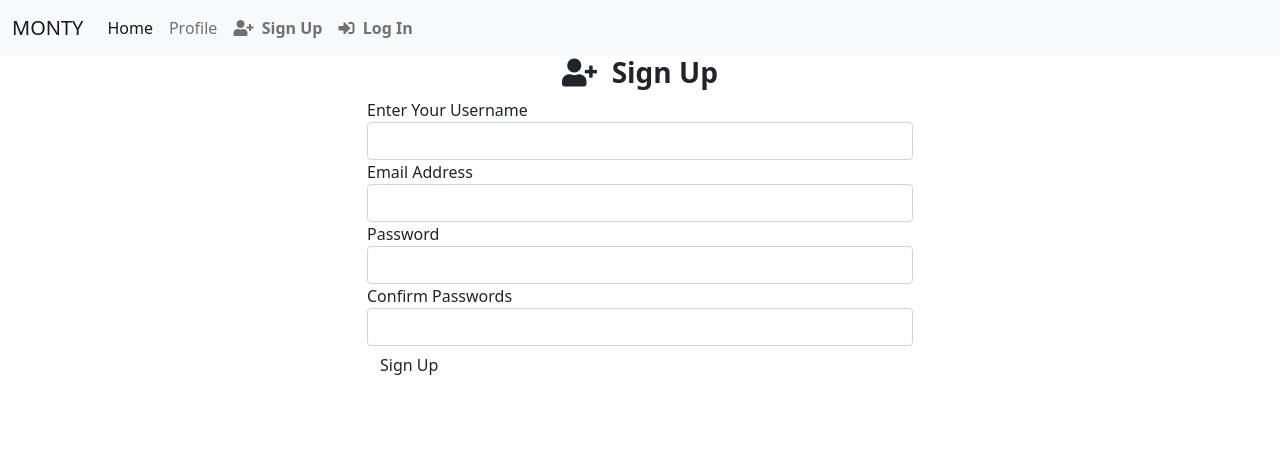
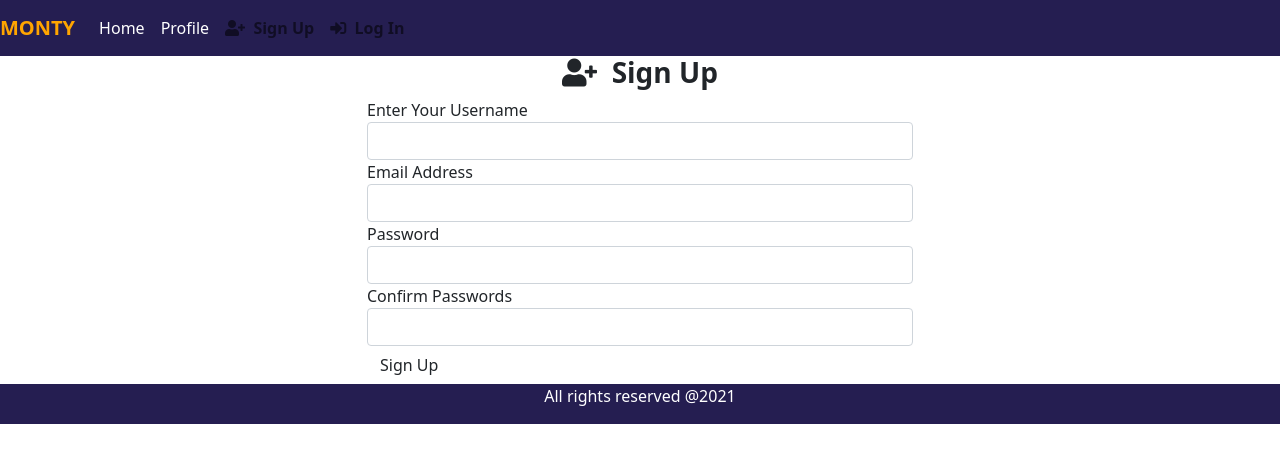
Before and after one commit to nancymukuiya14/Monty-blog, a Flask app: page /signup in a window 1280 px wide. Shown: the top 463 px of the page. Run offline with Flask 2, Linux system fonts and the light colour scheme; some libraries are stand-ins or nearby versions.

Commit message:
modify the navbar

```diff
--- a/app/templates/base.html
+++ b/app/templates/base.html
@@ -35,15 +35,15 @@
   {% endblock %}
 
 
-  <!-- <footer>
+  <footer>
     <div class="container-fluid">
       <div class="row">
-        <div class="col-md-12 text-white" style="text-align: center;background-color: black;">
+        <div class="col-md-12 text-white" style="text-align: center;background-color: #251e51">
           <p>All rights reserved @2021</p>
         </div>
       </div>
     </div>
-  </footer> -->
+  </footer>
   <!-- Optional JavaScript; choose one of the two! -->
 
   <!-- Option 1: Bootstrap Bundle with Popper -->
--- a/app/templates/navbar.html
+++ b/app/templates/navbar.html
@@ -1,6 +1,6 @@
-<nav class="navbar navbar-expand-lg navbar-light bg-light">
-    <div class="container-fluid">
-        <a class="navbar-brand" href="#">MONTY</a>
+
+    <nav class="navbar navbar-expand-lg navbar-light" style="background-color: #251e51;color: white;">
+        <a class="navbar-brand " href="#" style="font-weight: bold;color: orange;">MONTY</a>
         <button class="navbar-toggler" type="button" data-bs-toggle="collapse" data-bs-target="#navbarNav"
             aria-controls="navbarNav" aria-expanded="false" aria-label="Toggle navigation">
             <span class="navbar-toggler-icon"></span>
@@ -8,15 +8,15 @@
         <div class="collapse navbar-collapse" id="navbarNav">
             <ul class="navbar-nav">
                 <li class="nav-item">
-                    <a class="nav-link active" aria-current="page" href="">Home</a>
+                    <a class="nav-link active text-white" aria-current="page" href="">Home</a>
                 </li>
                 <li class="nav-item">
-                    <a class="nav-link" href="{{url_for('main.profile',uname = current_user.username)}}">Profile</a>
+                    <a class="nav-link text-white" href="{{url_for('main.profile',uname = current_user.username)}}">Profile</a>
                 </li>
 
                 {% if current_user.is_authenticated %}
                 <li class="nav-item">
-                    <a class="nav-link" href="{{url_for('main.new_blog')}}">Add blog</a>
+                    <a class="nav-link text-white" href="{{url_for('main.new_blog')}}">Add blog</a>
                 </li>
             </ul>
             {% endif %}
@@ -25,14 +25,14 @@
                 {% if current_user.is_authenticated %}
 
                 <li class="nav-item dropdown">
-                    <a class="nav-link dropdown-toggle" style='margin-right:30px' data-toggle="dropdown"
+                    <a class="nav-link dropdown-toggle text-white" style='margin-right:30px' data-toggle="dropdown"
                         aria-haspopup="true" aria-expanded="false">
                         <i class="fas fa-user"></i>&nbsp;<strong>{{current_user.username}}</strong> </a>
                     <div class="dropdown-menu dropdown-menu-right dropdown-info"
                         aria-labelledby="navbarDropdownMenuLink-4">
-                        <a class="dropdown-item" href="{{url_for('main.profile',name=current_user.username)}}"><i
+                        <a class="dropdown-item text-white" href="{{url_for('main.profile',name=current_user.username)}}"><i
                                 class="far fa-user"></i>&nbsp; My account</a>
-                        <a class="dropdown-item" href="{{url_for('auth.logout')}}"><i
+                        <a class="dropdown-item text-white" href="{{url_for('auth.logout')}}"><i
                                 class="fas fa-sign-out-alt"></i>&nbsp; Log out</a>
 
                     </div>
@@ -49,5 +49,4 @@
                 {%endif%}
             </ul>
         </div>
-    </div>
-</nav>
+    </nav>
```
Also changed, not shown: app/templates/index.html (+8 -18 lines).
